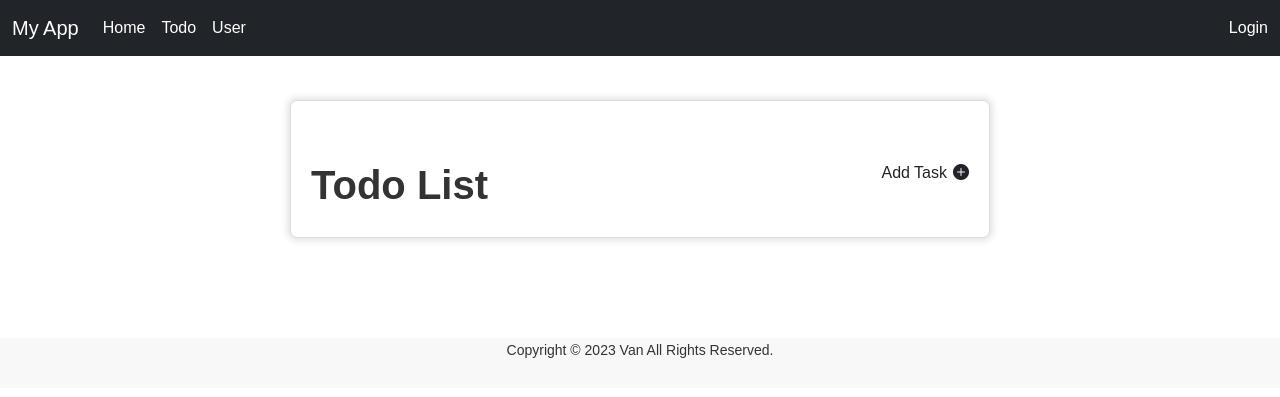
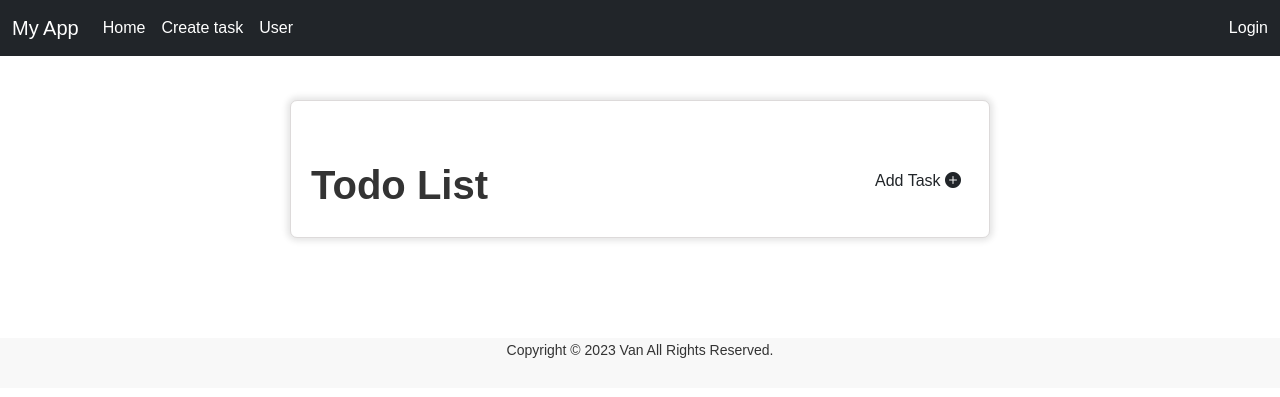
Before and after one commit to VanTXDev/Learning-Python, a Flask app: page / in a window 1280 px wide. Shown: the top 397 px of the page. Run offline with Flask 3, Linux system fonts and the light colour scheme; data that the repository does not hold is empty.

Commit message:
Handling CRUD data on front-end and back-end

```diff
--- a/PythonApp/app/routes.py
+++ b/PythonApp/app/routes.py
@@ -4,7 +4,7 @@ from app import db
 
 @app.route("/")
 def index():
-	sql = "SELECT * FROM `todo_list`"
+	sql = "SELECT * FROM `todo_list` WHERE del_flag = '' ORDER BY date_created DESC"
 	c=db.cursor()
 	c.execute(sql)
 	result = c.fetchall()
@@ -50,13 +50,58 @@ def todo():
 	return render_template("todo.html")
 
 @app.route('/set_complete', methods=['POST'])
-def set_completed():
-	isCompleted = bool(request.json['is_completed'])
-	taskId = int(request.json['task_id'])
+def set_complete():
+	data = {}
+	try:
+		isCompleted = bool(request.json['is_completed'])
+		taskId = int(request.json['task_id'])
 
-	cur=db.cursor()
-	cur.execute("UPDATE todo_list set is_completed = (%s) WHERE id = (%s)", (isCompleted, taskId))
-	db.commit()
-	cur.close()
-	data = {"is_completed": isCompleted, "task_id": taskId}
+		cur=db.cursor()
+		cur.execute("UPDATE todo_list SET is_completed = (%s) WHERE id = (%s)", (isCompleted, taskId))
+		db.commit()
+		cur.close()
+		data = {"status": "true", "is_completed": isCompleted, "task_id": taskId, "message": "Update task status successfully!"}
+	except Exception:
+		print (Exception)
+		data  = {"status": "false", "message": "Update task status failed!"}
 	return jsonify(data)
+
+@app.route('/todo/<taskId>', methods=['GET', 'POST'])
+def todo_detail(taskId):
+	try:
+		#Get task informations
+		if request.method == 'GET':
+			cur=db.cursor()
+			cur.execute("SELECT * FROM `todo_list` WHERE id = (%s)", (taskId))
+			result = cur.fetchone()
+			cur.close()
+			return render_template('todo_detail.html', taskDetail=result)
+
+		#Update task details
+		taskId = request.form['task_id']
+		title = request.form['title']
+		description = request.form['description']
+		is_completed = str(request.form['is_completed'])
+		is_completed = bool(is_completed)
+		cur=db.cursor()
+		cur.execute("UPDATE todo_list SET title = (%s), description = (%s), is_completed = (%s) WHERE id = (%s)", (title, description, is_completed, taskId))
+		db.commit()
+		cur.close()
+	except Exception:
+		print (Exception)
+	return redirect(url_for("index"))
+
+@app.route("/delete_task", methods=["POST"])
+def delete_task():
+	data = {}
+	try:
+		taskId = request.json['task_id']
+		cur=db.cursor()
+		cur.execute("UPDATE todo_list SET del_flag = 'DEL' WHERE id = (%s)", (taskId))
+		db.commit()
+		cur.close()
+		data = {"status": "true", "message": "Delete task successfully!"}
+	except Exception:
+		print (Exception)
+		data  = {"status": "false", "message": "Delete task failed!"}
+	return jsonify(data)
--- a/PythonApp/app/static/main.js
+++ b/PythonApp/app/static/main.js
@@ -3,42 +3,49 @@ $(document).ready(function () {
 	$(".ckb-completed").click(function (e) {
 		e.preventDefault();
 		var isCompleted = $(this).prop("checked");
-		var inputName = $(this).attr("name");
-		var taskId = inputName.slice(12, inputName.length);
+		var taskId = $(this).attr("data-task-id");
 		setCompleteStatus(taskId, isCompleted);
+	});
+	$(".btn-del-task").click(function (e) {
+		e.preventDefault();
+		var taskId = $(this).attr("data-task-id");
+		showModalConfirm(
+			"exampleModal",
+			"Do you want to delete this task?",
+			taskId
+		);
+		// delTask(taskId);
 	});
 });
 function setCompleteStatus(taskId, isCompleted) {
-	$.ajax({
-		url: "/set_complete",
-		method: "POST",
-		contentType: "application/json",
-		data: JSON.stringify({
-			task_id: taskId,
-			is_completed: isCompleted
-		}),
-		dataType: "json",
-		success: function (response) {
-			console.log(response);
+	var url = "/set_complete";
+	var data = {
+		task_id: taskId,
+		is_completed: isCompleted
+	};
+	const callBackFunc = function (response) {
+		if (response.status == "true") {
 			$(`#is_completed${taskId}`).prop("checked", response.is_completed);
 			setTaskCompletedStyle(taskId, response.is_completed);
-		},
-		error: function (e) {
-			console.log(e);
+			toastMessage(response.message, response.status);
+		} else {
+			toastMessage(response.message, response.status);
 		}
-	});
+	};
+	callAjaxPostRequest(url, data, callBackFunc);
 }
 function setTaskCompletedStyle(taskId = "", isCompleted = false) {
 	if (taskId == "") {
 		$(".ckb-completed").each(function (index) {
+			let itemNumber = $(this).attr("data-task-id");
 			if ($(this).val() == "1") {
-				$(this).parent().addClass("task-completed");
+				$(`.is_completed${itemNumber}`).addClass("task-completed");
 			} else {
-				$(this).parent().removeClass("task-completed");
+				$(`.is_completed${itemNumber}`).removeClass("task-completed");
 			}
 		});
 	} else {
-		var cardEle = $(`#is_completed${taskId}`).parent();
+		var cardEle = $(`.is_completed${taskId}`);
 		if (isCompleted) {
 			cardEle.addClass("task-completed");
 		} else {
@@ -46,3 +53,58 @@ function setTaskCompletedStyle(taskId = "", isCompleted = false) {
 		}
 	}
 }
+
+function delTask(taskId) {
+	var url = "/delete_task";
+	var data = {
+		task_id: taskId
+	};
+	const callBackFunc = function (response) {
+		if ((response.status = "true")) {
+			$(`#task-item-${taskId}`).remove();
+		}
+		toastMessage(response.message, response.status);
+	};
+	callAjaxPostRequest(url, data, callBackFunc);
+}
+
+function toastMessage(message, status) {
+	const toastLiveEle = $("#liveToast");
+	$(".toast-body").text(message);
+	toastLiveEle.removeClass("bg-success");
+	toastLiveEle.removeClass("bg-error");
+	if (status == "true") {
+		toastLiveEle.addClass("bg-success");
+	} else {
+		toastLiveEle.addClass("bg-error");
+	}
+	const toastBootstrap = bootstrap.Toast.getOrCreateInstance(toastLiveEle);
+	toastBootstrap.show();
+}
+
+function showModalConfirm(modalId, message, taskId) {
+	$(`#${modalId}`).modal("show");
+	$(".modal-body").text(message);
+	$("#btn-accept").click(function (e) {
+		e.preventDefault();
+		delTask(taskId);
+		$(`#${modalId}`).modal("hide");
+	});
+}
+
+function callAjaxPostRequest(url, data, callBackFunc) {
+	$.ajax({
+		url: url,
+		method: "POST",
+		contentType: "application/json",
+		data: JSON.stringify(data),
+		dataType: "json",
+		success: function (response) {
+			console.log(response);
+			callBackFunc(response);
+		},
+		error: function (e) {
+			console.log(e);
+		}
+	});
+}
--- a/PythonApp/app/static/style.css
+++ b/PythonApp/app/static/style.css
@@ -63,7 +63,7 @@ input[type="text"], input[type="submit"]{
 	margin-bottom: 10px;
 }
 
-#login-btn{
+#login-btn, #submit-btn {
 	width: 100px;
 	border-radius: 5px;
 	background-color: #a5e1482b;
@@ -76,7 +76,7 @@ input[type="text"], input[type="submit"]{
 	text-align: center;
   	margin: 0 auto;
 }
-#login-btn:hover{
+#login-btn:hover, #submit-btn:hover{
 	background-color: #7ecf005c;
 }
 .form-check-input:checked{
@@ -86,4 +86,26 @@ input[type="text"], input[type="submit"]{
 .task-completed {
 	background-color: #101810f2;
 	color: #fafafa;
+	border-radius: var(--bs-card-border-radius);
 }
+.btn-add-task{
+	border-radius: 8px;
+}
+.btn-add-task:hover {
+	box-shadow: 0px 0px 6px 3px #e5e5e5;
+	border: 1px #dddada solid;
+	transition: all 1s linear infinite;
+}
+.ckb-completed, .card-body label{
+	cursor: pointer;
+}
+.gr-icon {
+	width: 180px;
+	height: 30px;
+}
+.ic-fun{
+	vertical-align: top;
+}
+.ic-func:hover{
+	font-size: larger;
+}
--- a/PythonApp/app/templates/base.html
+++ b/PythonApp/app/templates/base.html
@@ -21,7 +21,7 @@
 							<a class="text-white nav-link active" aria-current="page" href="/">Home</a>
 						</li>
 						<li class="nav-item">
-							<a class="text-white nav-link" href="/todo">Todo</a>
+							<a class="text-white nav-link" href="/todo">Create task</a>
 						</li>
 						<li class="nav-item">
 							<a class="text-white nav-link" href="/user">User</a>
@@ -30,9 +30,9 @@
 				</div>
 				<div class="d-flex">
 					{% if "username" in session: %}
-							<a class="text-white" href="/logout">Logout</a>
+						<a class="text-white" href="/logout">Logout</a>
 					{% else: %}
-							<a class="text-white" href="/login">Login</a>
+						<a class="text-white" href="/login">Login</a>
 					{% endif %}
 				</div>
 			</div>
@@ -44,6 +44,30 @@
 	<footer id="footer" role="contentinfo">
 		<small id="copyright">Copyright &copy; 2023 Van All Rights Reserved.</small>
 	</footer>
+	<div class="toast-container position-fixed bottom-0 end-0 p-3">
+		<div id="liveToast" class="toast text-white" role="alert" aria-live="assertive" aria-atomic="true">
+			<div class="toast-header">
+				<strong class="me-auto">Notification</strong>
+				<small>just now</small>
+				<button type="button" class="btn-close" data-bs-dismiss="toast" aria-label="Close"></button>
+			</div>
+			<div class="toast-body">
+			</div>
+		</div>
+	</div>
+	<!-- Modal -->
+	<div class="modal fade" id="exampleModal" tabindex="-100" aria-labelledby="exampleModalLabel" aria-hidden="true">
+		<div class="modal-dialog modal-dialog-centered">
+			<div class="modal-content">
+				<div class="modal-body fw-bolder"></div>
+				<div class="modal-footer">
+					<button type="button" class="btn btn-primary" data-bs-dismiss="modal">Cancel</button>
+					<button type="button" class="btn btn-secondary" id="btn-accept">Accept</button>
+				</div>
+			</div>
+		</div>
+	</div>
+	<script src="../static/main.js" type="text/javascript"></script>
 	<script src="https://cdn.jsdelivr.net/npm/bootstrap@5.3.0-alpha3/dist/js/bootstrap.bundle.min.js" integrity="sha384-ENjdO4Dr2bkBIFxQpeoTz1HIcje39Wm4jDKdf19U8gI4ddQ3GYNS7NTKfAdVQSZe" crossorigin="anonymous"></script>
 	<script src="https://cdn.jsdelivr.net/npm/@popperjs/core@2.11.7/dist/umd/popper.min.js" integrity="sha384-zYPOMqeu1DAVkHiLqWBUTcbYfZ8osu1Nd6Z89ify25QV9guujx43ITvfi12/QExE" crossorigin="anonymous"></script>
 	<script src="https://cdn.jsdelivr.net/npm/bootstrap@5.3.0-alpha3/dist/js/bootstrap.min.js" integrity="sha384-Y4oOpwW3duJdCWv5ly8SCFYWqFDsfob/3GkgExXKV4idmbt98QcxXYs9UoXAB7BZ" crossorigin="anonymous"></script>
--- a/PythonApp/app/templates/home.html
+++ b/PythonApp/app/templates/home.html
@@ -3,7 +3,7 @@
 {% block content %}
 <div class="page-title position-relative">
 	<h1>Todo List</h1>
-	<a class="position-absolute top-0 end-0 icon-link icon-link-hover text-dark" href="/todo">
+	<a class="position-absolute top-0 end-0 text-dark p-2 btn-add-task" href="/todo">
 		Add Task
 		<i class="bi-plus-circle-fill"></i>
 	</a>
@@ -11,22 +11,25 @@
 <div class="containre-md">
 	<div class="row">
 		{% for todoTask in todoList %}
-			<div class="col-sm-6 mt-3 mb-sm-0">
+			<div class="col-sm-6 mt-3 mb-sm-0" id="task-item-{{ todoTask.0 }}">
 				<div class="card">
-					<div class="card-body">
+					<div class="card-body is_completed{{ todoTask.0 }}">
 						<h5 class="card-title">{{ todoTask.1 }}</h5>
 						<p class="card-text">{{ todoTask.2 }}</p>
-						{% if todoTask.3 == 1: %}
-							<input type="checkbox" value="{{ todoTask.3 }}" class="form-check-input ckb-completed" name="is_completed{{ todoTask.0 }}" id="is_completed{{ todoTask.0 }}" checked>
-						{% else: %}
-							<input type="checkbox" value="{{ todoTask.3 }}" class="form-check-input ckb-completed" name="is_completed{{ todoTask.0 }}" id="is_completed{{ todoTask.0 }}">
-						{% endif %}
-						<label for="is_completed{{ todoTask.0 }}">Completed</label>
+						<div class="gr-icon mx-auto">
+							{% if todoTask.3 == 1: %}
+								<input type="checkbox" value="{{ todoTask.3 }}" class="form-check-input ckb-completed" data-task-id="{{ todoTask.0 }}" id="is_completed{{ todoTask.0 }}" checked>
+							{% else: %}
+								<input type="checkbox" value="{{ todoTask.3 }}" class="form-check-input ckb-completed" data-task-id="{{ todoTask.0 }}" id="is_completed{{ todoTask.0 }}">
+							{% endif %}
+							<label for="is_completed{{ todoTask.0 }}">Completed</label>
+							<a href="/todo/{{ todoTask.0 }}" class="px-3 text-warning ic-func"><i class="bi bi-pencil-square"></i></a>
+							<a href="#" class="text-danger btn-del-task fw-bolder ic-func" data-task-id="{{ todoTask.0 }}"><i class="bi bi-trash"></i></a>
+						</div>
 					</div>
 				</div>
 			</div>
 		{% endfor %}
 	</div>
 </div>
-<script src="../static/main.js" type="text/javascript" ></script>
 {% endblock %}
```
Also changed, not shown: PythonApp/app/templates/todo.html (+4 -10 lines), PythonApp/app/templates/todo_detail.html (added, +24 -0 lines).
